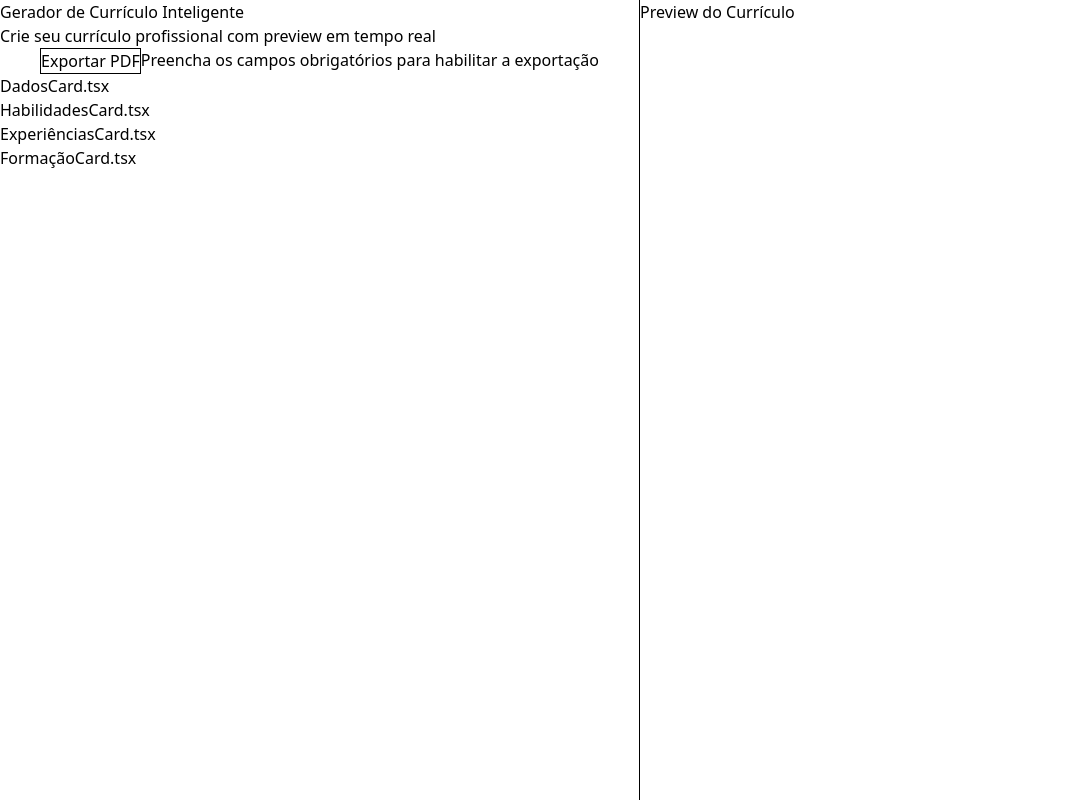
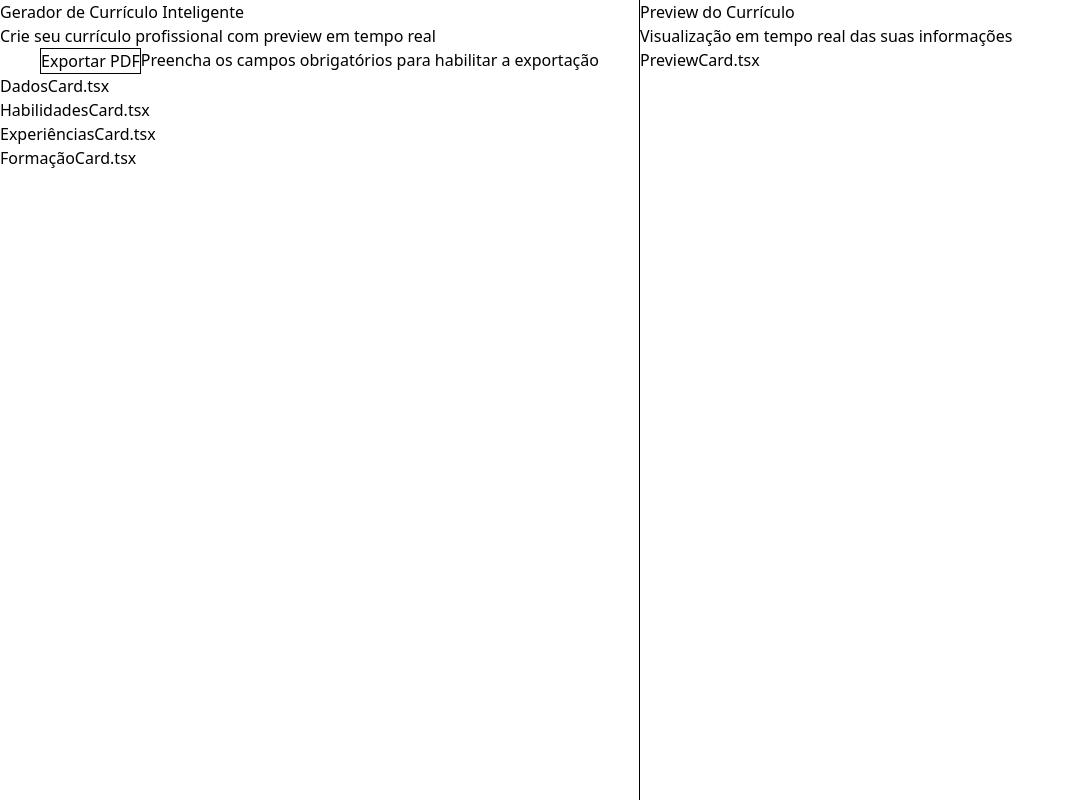
Before and after one commit to Biancaprs/projeto-8-gerador-curriculo, a React (Vite) app: page / in a window 1280 px wide. Shown: the whole page, without its empty margins (0-1074 px from the left). Built offline with nearby package versions, Linux system fonts and the light colour scheme.

Commit message:
cria componente TelaPreview e sua estrutura

```diff
--- a/package.json
+++ b/package.json
@@ -16,7 +16,11 @@
     "tailwindcss": "^4.1.12"
   },
   "devDependencies": {
+    "@babel/core": "^7.28.3",
+    "@babel/types": "^7.28.2",
     "@eslint/js": "^9.33.0",
+    "@types/babel__core": "^7.20.5",
+    "@types/babel-generator": "^6.25.8",
     "@types/react": "^19.1.10",
     "@types/react-dom": "^19.1.7",
     "@vitejs/plugin-react": "^5.0.0",
--- a/src/components/TelaPreview.tsx
+++ b/src/components/TelaPreview.tsx
@@ -2,8 +2,12 @@ export default TelaPreview;
 
 function TelaPreview() {
   return (
-    <>
-      <h2>Preview do Currículo</h2>
-    </>
+    <div>
+      <div>
+        <h2>Preview do Currículo</h2>
+        <p>Visualização em tempo real das suas informações</p>
+      </div>
+      <div>PreviewCard.tsx</div>
+    </div>
   );
 }
```
Also changed, not shown: 1 other file (tests, documents, lock files or other folders).
